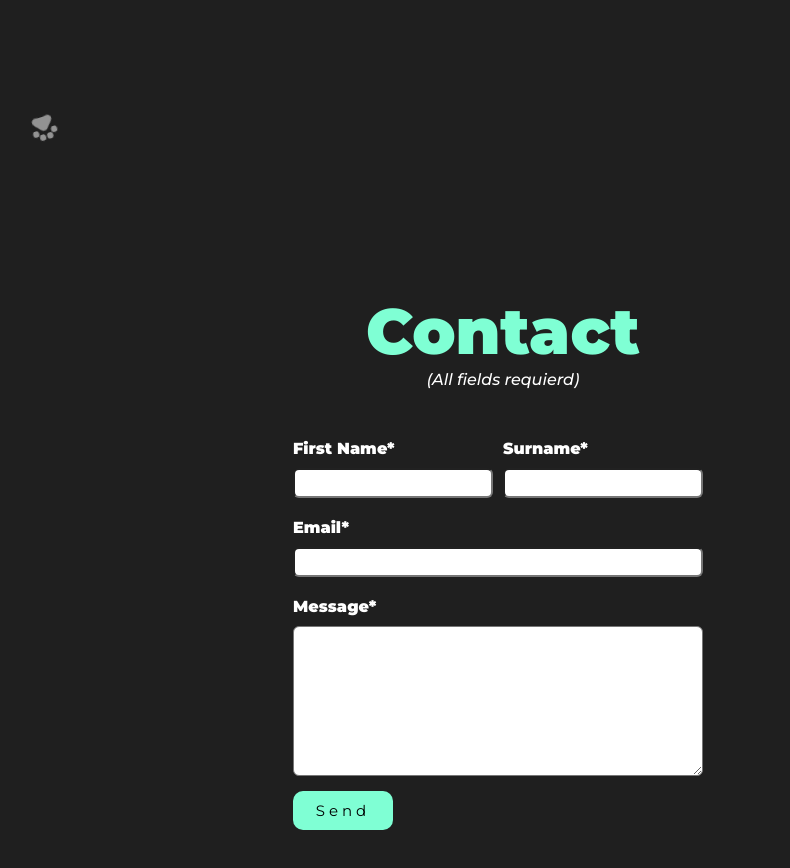
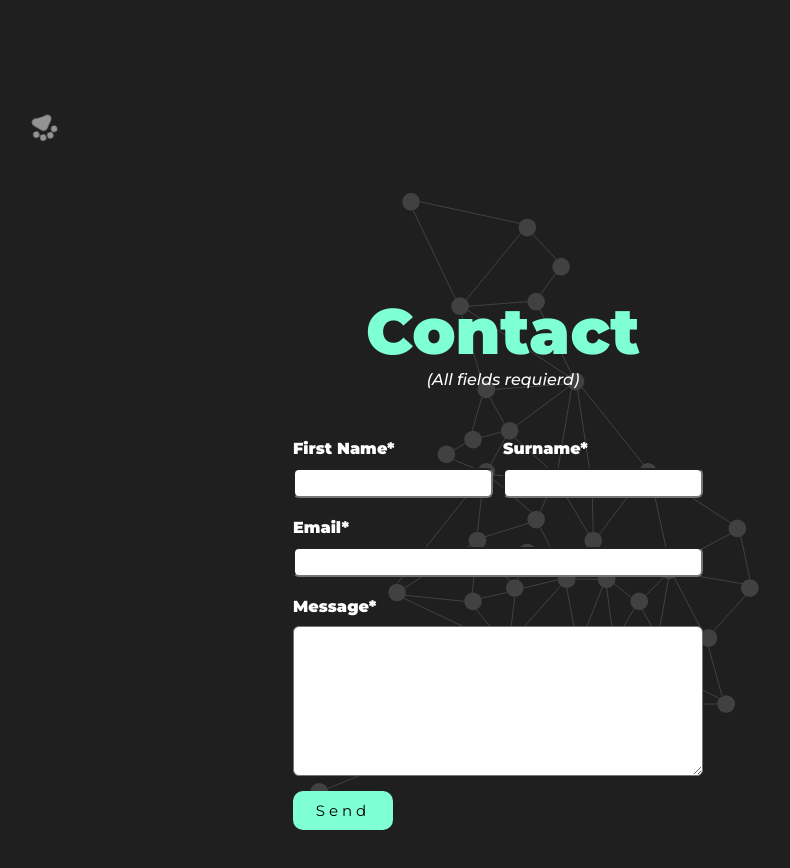
Before and after one commit to Celinesco/celinesco-page, a React (Create React App) app: page / in a window 1280 px wide. Shown: the part 3620-4488 px from the top of the page, without its empty margins (242-1032 px from the left). Built offline with nearby package versions, Linux system fonts and the light colour scheme.

Commit message:
Componente Contacto Imagen decorativa

```diff
--- a/src/components/About/About.js
+++ b/src/components/About/About.js
@@ -5,7 +5,8 @@ import { useContext, useEffect } from "react";
 import { htmlAboutme } from "../datos_proyectos";
 import mapaArg from '../../assets/mapaArg.png';
 import mapaDeutschland from '../../assets/mapaDeutschland.png'
-import { GiPaperPlane } from 'react-icons/gi'
+import { GiPaperPlane } from 'react-icons/gi';
+
 
 
 const About = () => {
--- a/src/components/Contact/Contact.js
+++ b/src/components/Contact/Contact.js
@@ -5,6 +5,7 @@ import Context from "../../Context/Context";
 import AOS from 'aos';
 import { useContext, useState, useEffect } from "react";
 import { htmlAboutme } from "../datos_proyectos";
+import imagenContacto from '../../assets/imagenContacto.svg'
 
 const Contact = () => {
     const context = useContext(Context);
@@ -45,6 +46,7 @@ const Contact = () => {
                 </h2>
                 <p>{htmlAboutme[context.language].form.requierd_message}</p>
             </div>
+            <img className="img__decorative-contact" src={imagenContacto} alt=""></img>
             <div className="container__form">
                 <form className="formular__contact" onSubmit={handleSubmit}>
                     <div className="row">
--- a/src/components/Contact/Contact.scss
+++ b/src/components/Contact/Contact.scss
@@ -15,6 +15,14 @@
     p {
       font-style: italic;
     }
+  }
+  .img__decorative-contact {
+    display: flex;
+    position: absolute;
+    z-index: -1;
+    opacity: .4;
+    height: 90%;
+    right:5rem;
   }
   .container__form {
     display: flex;
@@ -75,7 +83,18 @@
   }
   @media (min-width:1200px) {
     margin-left: 210px;
+    .img__decorative-contact {
+      width: 40%;
+      right:16rem;
+      height: 100%;
+    }
   }
+  @media(max-width: 767.98px) {
+    .img__decorative-contact {
+      display: none;
+    }
+  }
+
   @media(max-width:575.98px) {
     .container__form {
       max-width: 280px;
```
Also changed, not shown: src/assets/imagenContacto.svg (added).
